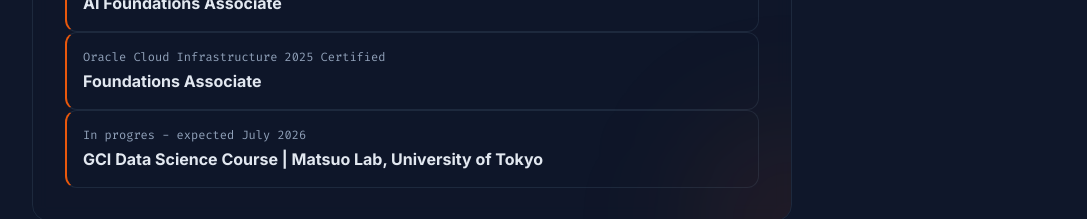
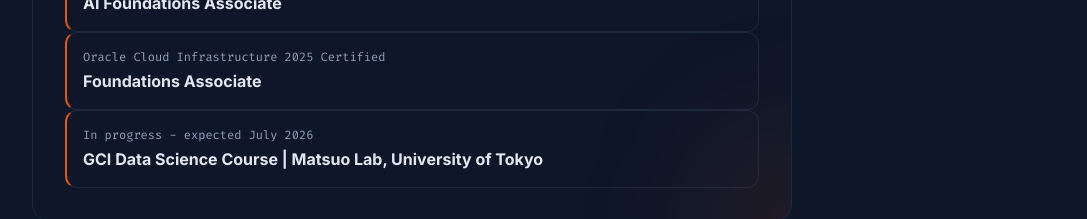
Before and after one commit to ryanmusuka/ryan_musuka_portfolio, a Next.js app: page / in a window 1280 px wide. Shown: the part 3200-3419 px from the top of the page, without its empty margins (32-1119 px from the left). Built offline with nearby package versions, Linux system fonts and the light colour scheme.

Commit message:
proofreading corrections

```diff
--- a/components/TechStack.tsx
+++ b/components/TechStack.tsx
@@ -173,7 +173,7 @@
             className="group/cert flex flex-col p-4 rounded-xl bg-slate-900/50 border border-slate-800 border-l-2 border-l-accent sm:col-span-2 hover:bg-accent/10 hover:border-slate-700 transition-all duration-300 cursor-pointer active:scale-95"
             >
             <span className="text-xs font-mono text-slate-400 mb-1 group-hover/cert:text-accent transition-colors duration-300">
-                In progres - expected July 2026
+                In progress - expected July 2026
             </span>
             <span className="text-sm md:text-base font-bold text-slate-200 group-hover/cert:text-white transition-colors duration-300">
                 GCI Data Science Course | Matsuo Lab, University of Tokyo
```
